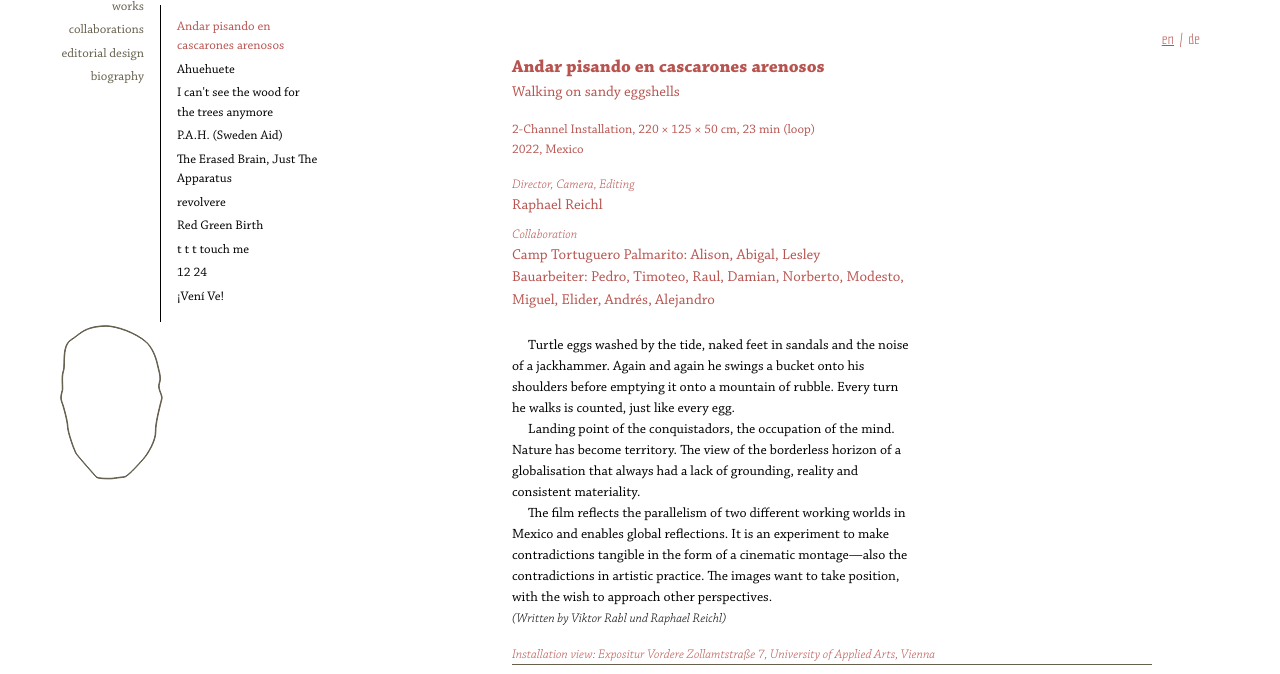
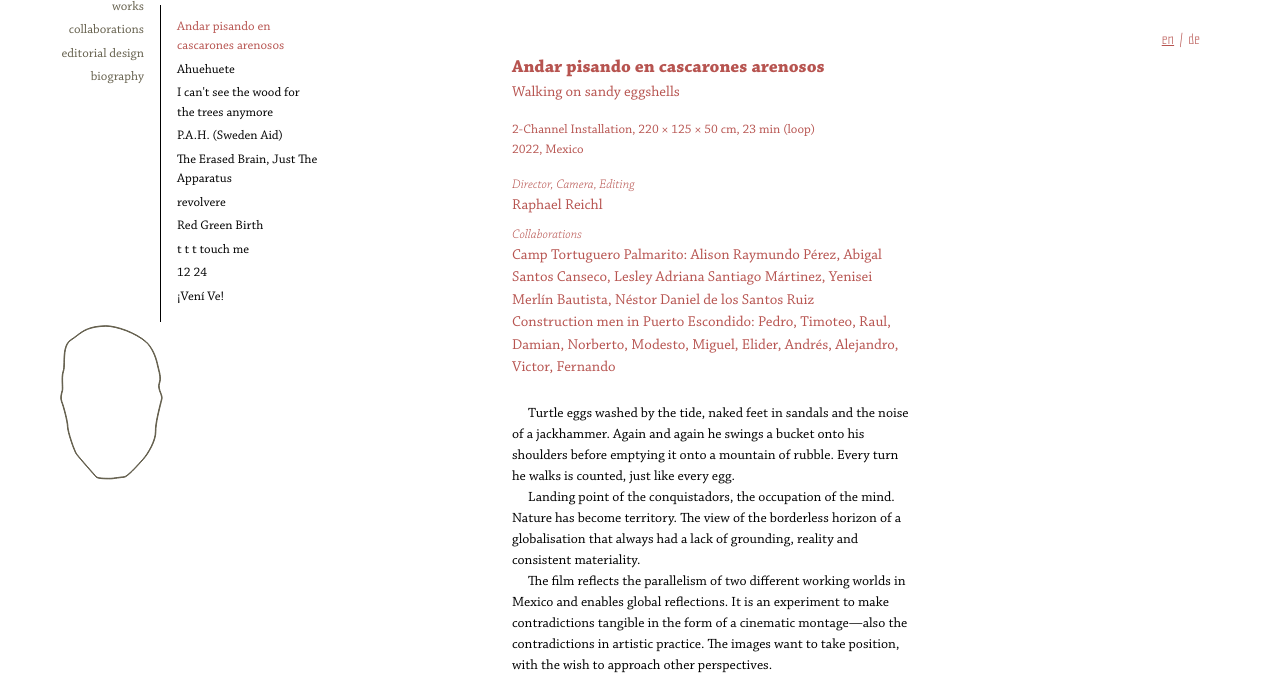
Before and after one commit to fweth/RReichl, an Astro site: page /works in a window 1280 px wide. Shown: the part 69-743 px from the top of the page. Built offline with nearby package versions, Linux system fonts and the light colour scheme; Astro itself is replaced by a stand-in of ours.

Commit message:
Update: Inhalt Text, Works bei "Andar"

```diff
--- a/src/pages/works.astro
+++ b/src/pages/works.astro
@@ -5,8 +5,8 @@ import Vimeo from "../components/Vimeo.astro";
 ---
 
 <Layout
-    title="Raphael Reichl—Publications"
-    description="Publications by artist and film maker Raphael Reichl."
+    title="Raphael Reichl — Works"
+    description="Works by artist and filmmaker Raphael Reichl."
     sectionNames={[
         ["andar", "Andar pisando en cascarones arenosos"],
         ["ahuehuete", "Ahuehuete"],
@@ -35,12 +35,13 @@ import Vimeo from "../components/Vimeo.astro";
                 </p>
                 <p class="mt-4 italic text-red">Director, Camera, Editing</p>
                 <p class="text-l text-red">Raphael Reichl</p>
-                <p class="mt-2 italic text-red">Collaboration</p>
+                <p class="mt-2 italic text-red">Collaborations</p>
                 <p class="xl:w-5/8 text-l text-red">
-                    Camp Tortuguero Palmarito: Alison, Abigal, Lesley
+                    Camp Tortuguero Palmarito: Alison Raymundo Pérez, Abigal Santos Canseco,
+                    Lesley Adriana Santiago Mártinez, Yenisei Merlín Bautista, Néstor Daniel de los Santos Ruiz
                     <br />
-                    Bauarbeiter: Pedro, Timoteo, Raul, Damian, Norberto, Modesto,
-                    Miguel, Elider, Andrés, Alejandro
+                    Construction men in Puerto Escondido: Pedro, Timoteo, Raul, Damian, Norberto, Modesto,
+                    Miguel, Elider, Andrés, Alejandro, Victor, Fernando
                 </p>
                 <p class="mt-6 text-m xl:w-5/8 indent-4">
                     Turtle eggs washed by the tide, naked feet in sandals and
@@ -86,10 +87,11 @@ import Vimeo from "../components/Vimeo.astro";
                 <p class="text-l text-red">Raphael Reichl</p>
                 <p class="mt-2 italic text-red">Mitwirkende</p>
                 <p class="xl:w-5/8 text-l text-red">
-                    Camp Tortuguero Palmarito: Alison, Abigal, Lesley
+                    Schildkrötencamp Palmarito: Alison Raymundo Pérez, Abigal Santos Canseco,
+                    Lesley Adriana Santiago Mártinez, Yenisei Merlín Bautista, Néstor Daniel de los Santos Ruiz
                     <br />
-                    Bauarbeiter: Pedro, Timoteo, Raul, Damian, Norberto, Modesto,
-                    Miguel, Elider, Andrés, Alejandro
+                    Bauarbeiter in Puerto Escondido: Pedro, Timoteo, Raul, Damian, Norberto, Modesto,
+                    Miguel, Elider, Andrés, Alejandro, Victor, Fernando
                 </p>
                 <p class="mt-6 xl:w-5/8 text-m indent-4">
                     Schildkröteneier von der Flut umspült, nackte Füße in
```
